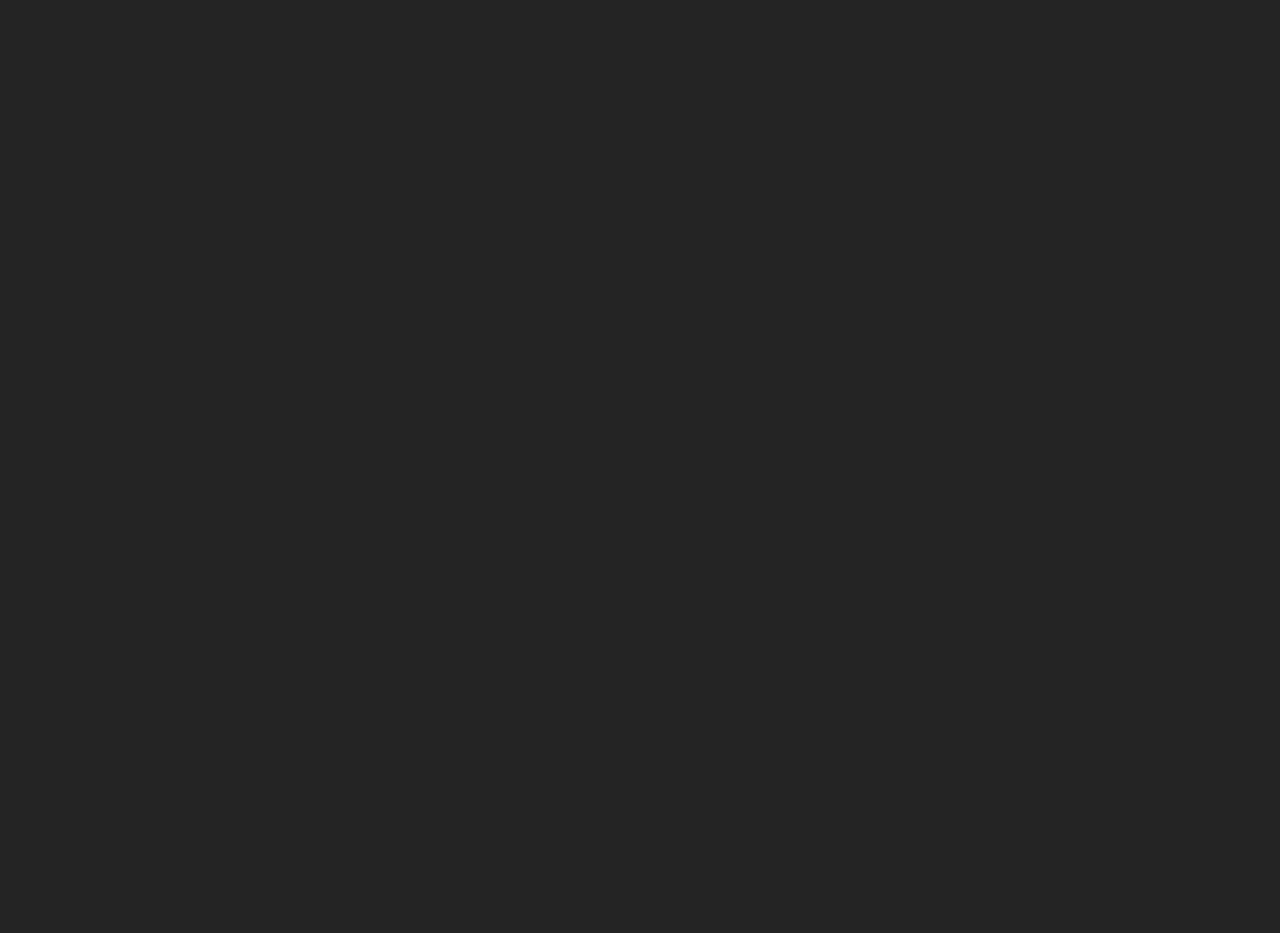
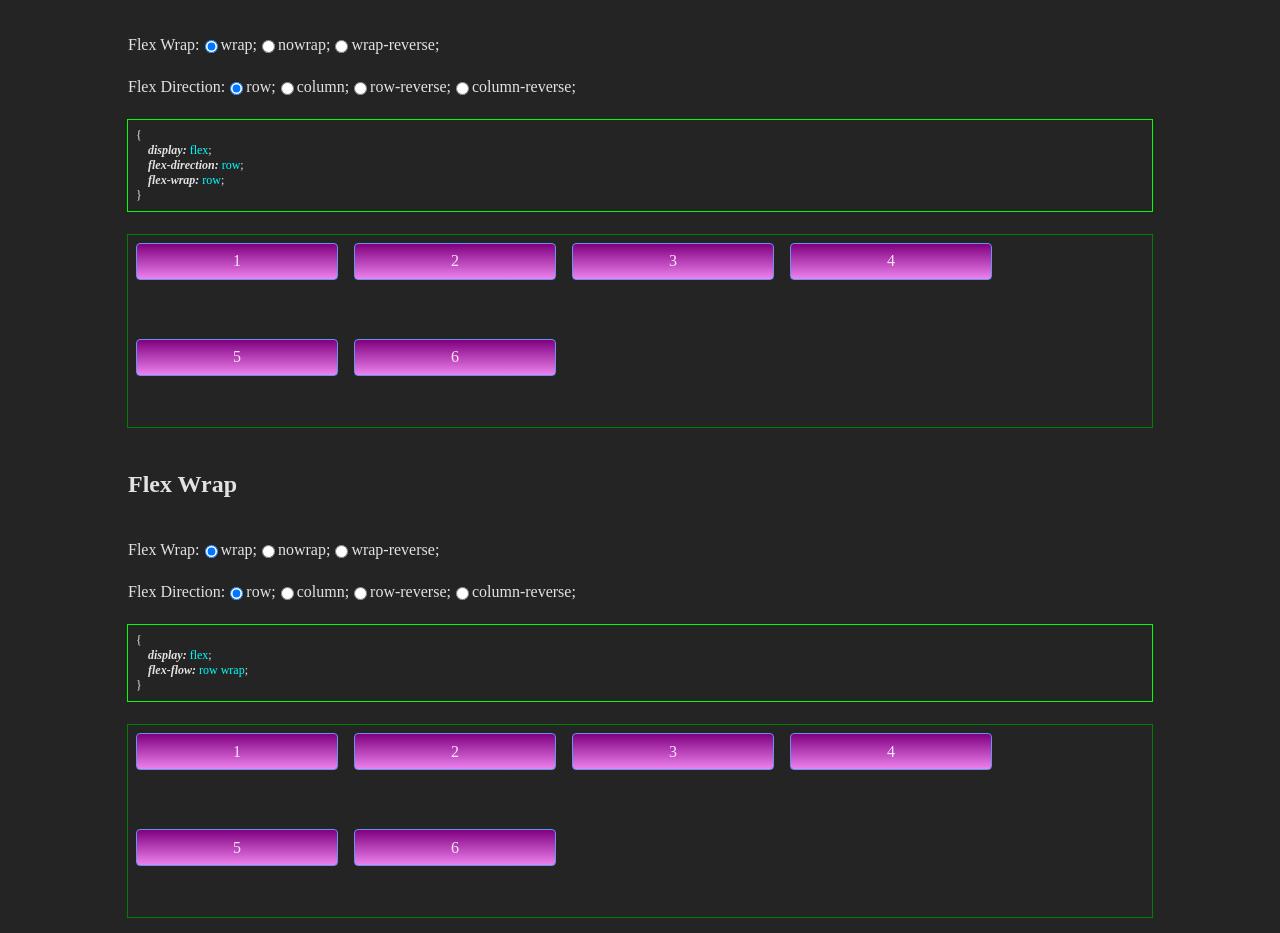
Before and after one commit to snigdho611/flex-and-grid, a React (Vite) app: page / in a window 1280 px wide. Shown: the part 520-1453 px from the top of the page. Before the commit the page ends 800 px from the top, so only its background shows below. Built offline with nearby package versions, Linux system fonts and the light colour scheme.

Commit message:
Adding changes

```diff
--- a/src/components/atoms/polygon/index.jsx
+++ b/src/components/atoms/polygon/index.jsx
@@ -14,19 +14,10 @@ export const Rectangle = ({ height, width, text = null }) => {
   return (
     <div style={{
       width: width ? width : "50px",
+      minWidth: width ? width : "50px",
       height: height ? height : "50px",
     }} className="square" >
       {text}
     </div>
   )
 }
-
-Square.propTypes = {
-  width: String
-}
-
-Rectangle.propTypes = {
-  width: String,
-  height: String,
-  text: String || Number || null
-}
--- a/src/components/pages/flex/index.css
+++ b/src/components/pages/flex/index.css
@@ -4,6 +4,8 @@
     display: flex;
     flex-direction: column;
     gap: 1.5rem;
+    padding-top: 1rem;
+    padding-bottom: 1rem;
     /* display: flex; */
     /* flex-direction: row; */
     /* gap: 0.25rem; */
@@ -15,11 +17,13 @@
 
 .flex_main_output {
     display: flex;
-    gap: 1.5rem;
+    gap: 1rem;
     width: 100%;
     margin: 0 auto;
     outline: 1px solid green;
     box-sizing: border-box;
     padding: 0.5rem;
-    height: 12.85rem;
+    /* height: 10rem; */
+    min-height: 12rem;
+    /* transition: 1s all; */
 }
--- a/src/components/pages/flex/index.jsx
+++ b/src/components/pages/flex/index.jsx
@@ -1,47 +1,45 @@
 import { useState } from "react";
-import { Rectangle, Square } from "../../atoms/polygon";
+import { Rectangle } from "../../atoms/polygon";
 import "./index.css";
 
 const Flex = () => {
-  const [direction, setDirection] = useState("row")
+  const [flexDirection, setFlexDirection] = useState({ flexDirection: "row" })
+  const [flexWrap, setFlexWrap] = useState({ flexDirection: "row", flexWrap: "wrap" })
+  const [flexFlow, setFlexFlow] = useState({ flexDirection: "row", flexWrap: "wrap" })
+
   return (
     <div className="flex_main">
       <h2 className="flex_main_header">Flex Direction</h2>
       <div className="flex_main_input" style={{
         display: "flex",
-        // flexDirection: "column"
       }}>
         <input
           type="radio"
-          name="flex"
-          id="row"
-          value={direction}
-          checked={direction === "row" ?? false}
-          onChange={(e) => setDirection(e.target.id)}
+          name="flex-direction-direction"
+          value={"row"}
+          checked={flexDirection.flexDirection === "row"}
+          onChange={(e) => setFlexDirection((prevState) => ({ ...prevState, flexDirection: e.target.value }))}
         /> row;
         <input
           type="radio"
-          name="flex"
-          id="column"
-          value={direction}
-          checked={direction === "column" ?? false}
-          onChange={(e) => setDirection(e.target.id)}
+          name="flex-direction-direction"
+          value={"column"}
+          checked={flexDirection.flexDirection === "column"}
+          onChange={(e) => setFlexDirection((prevState) => ({ ...prevState, flexDirection: e.target.value }))}
         /> column;
         <input
           type="radio"
-          name="flex"
-          id="row-reverse"
-          value={direction}
-          checked={direction === "row-reverse" ?? false}
-          onChange={(e) => setDirection(e.target.id)}
-        /> row-reverse;
+          name="flex-direction-direction"
+          value="row-reverse"
+          checked={flexDirection.flexDirection === "row-reverse"}
+          onChange={(e) => setFlexDirection((prevState) => ({ ...prevState, flexDirection: e.target.value }))}
+        /> row-reverse;k
         <input
           type="radio"
-          name="flex"
-          id="column-reverse"
-          value={direction}
-          checked={direction === "column-reverse" ?? false}
-          onChange={(e) => setDirection(e.target.id)}
+          name="flex-direction-direction"
+          value={"column-reverse"}
+          checked={flexDirection.flexDirection === "column-reverse"}
+          onChange={(e) => setFlexDirection((prevState) => ({ ...prevState, flexDirection: e.target.value }))}
         /> column-reverse;
       </div>
       <div style={{
@@ -51,7 +49,6 @@ const Flex = () => {
         fontSize: "0.75rem",
         boxSizing: "border-box",
         padding: "0.5rem",
-        width: "25%"
       }}>
         <span>&#123;</span>
         <span>
@@ -61,19 +58,221 @@ const Flex = () => {
         </span>
         <span>
           <span style={{ fontStyle: "italic", fontWeight: "bold" }}>&nbsp;&nbsp;&nbsp;&nbsp;flex-direction: </span>
-          <span style={{ color: "cyan" }}>{direction}</span>;
+          <span style={{ color: "cyan" }}>{flexDirection.flexDirection}</span>;
         </span>
         <span>&#125;</span>
       </div>
       <div
         className="flex_main_output"
         style={{
-          flexDirection: direction,
+          flexDirection: flexDirection.flexDirection,
         }}
       >
-        <Rectangle width={"33%"} text={1} />
-        <Rectangle width={"33%"} text={2} />
-        <Rectangle width={"33%"} text={3} />
+        <Rectangle width={"200px"} height={"35px"} text={1} />
+        <Rectangle width={"200px"} height={"35px"} text={2} />
+        <Rectangle width={"200px"} height={"35px"} text={3} />
+      </div>
+
+
+      {/* FLEX WRAP */}
+      <h2 className="flex_main_header">Flex Wrap</h2>
+      <div className="flex_main_input" style={{
+        display: "flex",
+      }}>
+        <span>Flex Wrap: </span>
+        <input
+          type="radio"
+          name="flex-wrap-wrap"
+          value={"wrap"}
+          checked={flexWrap.flexWrap === "wrap"}
+          onChange={(e) => setFlexWrap((prevState) => ({ ...prevState, flexWrap: e.target.value }))}
+        /> wrap;
+        <input
+          type="radio"
+          name="flex-wrap-wrap"
+          value={"nowrap"}
+          checked={flexWrap.flexWrap === "nowrap"}
+          onChange={(e) => setFlexWrap((prevState) => ({ ...prevState, flexWrap: e.target.value }))}
+        /> nowrap;
+        <input
+          type="radio"
+          name="flex-wrap-wrap"
+          value={"wrap-reverse"}
+          checked={flexWrap.flexWrap === "wrap-reverse"}
+          onChange={(e) => setFlexWrap((prevState) => ({ ...prevState, flexWrap: e.target.value }))}
+        /> wrap-reverse;
+      </div>
+      <div className="flex_main_input" style={{
+        display: "flex",
+      }}>
+        <span>Flex Direction: </span>
+        <input
+          type="radio"
+          name="flex-wrap-direction"
+          value={"row"}
+          checked={flexWrap.flexDirection === "row"}
+          onChange={(e) => setFlexWrap((prevState) => ({ ...prevState, flexDirection: e.target.value }))}
+        /> row;
+        <input
+          type="radio"
+          name="flex-wrap-direction"
+          value={"column"}
+          checked={flexWrap.flexDirection === "column"}
+          onChange={(e) => setFlexWrap((prevState) => ({ ...prevState, flexDirection: e.target.value }))}
+        /> column;
+        <input
+          type="radio"
+          name="flex-wrap-direction"
+          value="row-reverse"
+          checked={flexWrap.flexDirection === "row-reverse"}
+          onChange={(e) => setFlexWrap((prevState) => ({ ...prevState, flexDirection: e.target.value }))}
+        /> row-reverse;
+        <input
+          type="radio"
+          name="flex-wrap-direction"
+          value={"column-reverse"}
+          checked={flexWrap.flexDirection === "column-reverse"}
+          onChange={(e) => setFlexWrap((prevState) => ({ ...prevState, flexDirection: e.target.value }))}
+        /> column-reverse;
+      </div>
+      <div style={{
+        display: "flex",
+        flexDirection: "column",
+        outline: "1px solid lime",
+        fontSize: "0.75rem",
+        boxSizing: "border-box",
+        padding: "0.5rem",
+        // width: "25%",
+        // whiteSpace: "balance"
+      }}>
+        <span>&#123;</span>
+        <span>
+          <span style={{ fontStyle: "italic", fontWeight: "bold" }}>&nbsp;&nbsp;&nbsp;&nbsp;display: </span>
+          <span style={{ color: "cyan" }}>flex</span>;
+        </span>
+        <span>
+          <span style={{ fontStyle: "italic", fontWeight: "bold" }}>&nbsp;&nbsp;&nbsp;&nbsp;flex-direction: </span>
+          <span style={{ color: "cyan" }}>{flexWrap.flexDirection}</span>;
+        </span>
+        <span>
+          <span style={{ fontStyle: "italic", fontWeight: "bold" }}>&nbsp;&nbsp;&nbsp;&nbsp;flex-wrap: </span>
+          <span style={{ color: "cyan" }}>{flexWrap.flexDirection}</span>;
+        </span>
+        <span>&#125;</span>
+      </div>
+      <div
+        className="flex_main_output"
+        style={{
+          flexDirection: flexWrap.flexDirection,
+          flexWrap: flexWrap.flexWrap
+        }}
+      >
+        <Rectangle width={"200px"} height={"35px"} text={1} />
+        <Rectangle width={"200px"} height={"35px"} text={2} />
+        <Rectangle width={"200px"} height={"35px"} text={3} />
+        <Rectangle width={"200px"} height={"35px"} text={4} />
+        <Rectangle width={"200px"} height={"35px"} text={5} />
+        <Rectangle width={"200px"} height={"35px"} text={6} />
+      </div>
+
+      {/* FLEX FLOW */}
+      <h2 className="flex_main_header">Flex Wrap</h2>
+      <div className="flex_main_input" style={{
+        display: "flex",
+      }}>
+        <span>Flex Wrap: </span>
+        <input
+          type="radio"
+          name="flex-flow-wrap"
+          value={"wrap"}
+          checked={flexFlow.flexWrap === "wrap"}
+          onChange={(e) => setFlexFlow((prevState) => ({ ...prevState, flexWrap: e.target.value }))}
+        /> wrap;
+        <input
+          type="radio"
+          name="flex-flow-wrap"
+          value={"nowrap"}
+          checked={flexFlow.flexWrap === "nowrap"}
+          onChange={(e) => setFlexFlow((prevState) => ({ ...prevState, flexWrap: e.target.value }))}
+        /> nowrap;
+        <input
+          type="radio"
+          name="flex-flow-wrap"
+          value={"wrap-reverse"}
+          checked={flexFlow.flexWrap === "wrap-reverse"}
+          onChange={(e) => setFlexFlow((prevState) => ({ ...prevState, flexWrap: e.target.value }))}
+        /> wrap-reverse;
+      </div>
+      <div className="flex_main_input" style={{
+        display: "flex",
+      }}>
+        <span>Flex Direction: </span>
+        <input
+          type="radio"
+          name="flex-flow-direction"
+          value={"row"}
+          checked={flexFlow.flexDirection === "row"}
+          onChange={(e) => setFlexFlow((prevState) => ({ ...prevState, flexDirection: e.target.value }))}
+        /> row;
+        <input
+          type="radio"
+          name="flex-flow-direction"
+          value={"column"}
+          checked={flexFlow.flexDirection === "column"}
+          onChange={(e) => setFlexFlow((prevState) => ({ ...prevState, flexDirection: e.target.value }))}
+        /> column;
+        <input
+          type="radio"
+          name="flex-flow-direction"
+          value="row-reverse"
+          checked={flexFlow.flexDirection === "row-reverse"}
+          onChange={(e) => setFlexFlow((prevState) => ({ ...prevState, flexDirection: e.target.value }))}
+        /> row-reverse;
+        <input
+          type="radio"
+          name="flex-flow-direction"
+          value={"column-reverse"}
+          checked={flexFlow.flexDirection === "column-reverse"}
+          onChange={(e) => setFlexFlow((prevState) => ({ ...prevState, flexDirection: e.target.value }))}
+        /> column-reverse;
+      </div>
+      <div style={{
+        display: "flex",
+        flexDirection: "column",
+        outline: "1px solid lime",
+        fontSize: "0.75rem",
+        boxSizing: "border-box",
+        padding: "0.5rem",
+        // width: "25%",
+        // whiteSpace: "balance"
+      }}>
+        <span>&#123;</span>
+        <span>
+          <span style={{ fontStyle: "italic", fontWeight: "bold" }}>&nbsp;&nbsp;&nbsp;&nbsp;display: </span>
+          <span style={{ color: "cyan" }}>flex</span>;
+        </span>
+        <span>
+          <span style={{ fontStyle: "italic", fontWeight: "bold" }}>&nbsp;&nbsp;&nbsp;&nbsp;flex-flow: </span>
+          <span style={{ color: "cyan" }}>{`${flexFlow.flexDirection} ${flexFlow.flexWrap}`}</span>;
+        </span>
+        {/* <span>
+          <span style={{ fontStyle: "italic", fontWeight: "bold" }}>&nbsp;&nbsp;&nbsp;&nbsp;flex-wrap: </span>
+          <span style={{ color: "cyan" }}>{flexWrap.flexWrap}</span>;
+        </span> */}
+        <span>&#125;</span>
+      </div>
+      <div
+        className="flex_main_output"
+        style={{
+          flexFlow: `${flexFlow.flexDirection} ${flexFlow.flexWrap}`
+        }}
+      >
+        <Rectangle width={"200px"} height={"35px"} text={1} />
+        <Rectangle width={"200px"} height={"35px"} text={2} />
+        <Rectangle width={"200px"} height={"35px"} text={3} />
+        <Rectangle width={"200px"} height={"35px"} text={4} />
+        <Rectangle width={"200px"} height={"35px"} text={5} />
+        <Rectangle width={"200px"} height={"35px"} text={6} />
       </div>
     </div>
   );
```
Also changed, not shown: .eslintrc.cjs.
